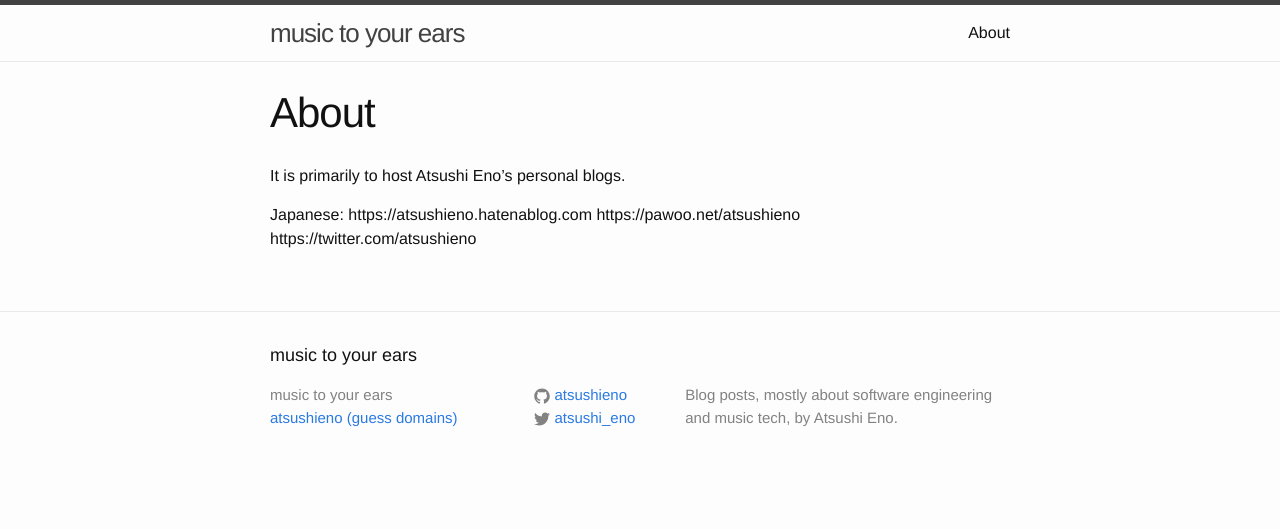
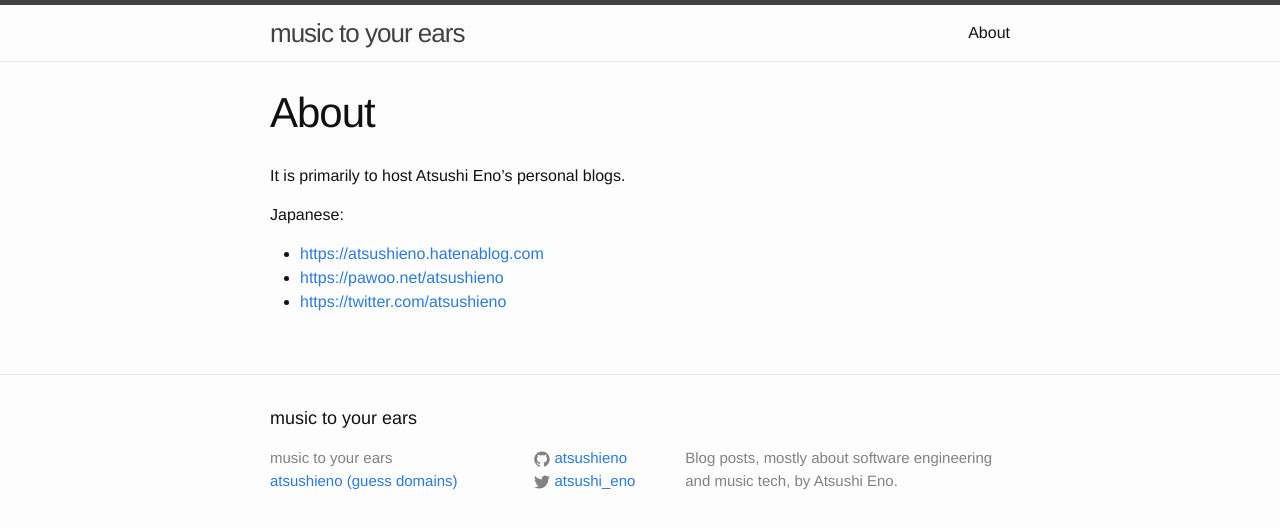
Before and after one commit to atsushieno/atsushieno.github.io, a Jekyll site: the page built from about.md, in a window 1280 px wide. Shown: the top 529 px of the page. Built offline with Jekyll 4.4.1, drawn with Linux system fonts in a browser that asks for light colours; some of the changed lines change nothing that is shown.

Commit message:
Why do I have to explicitly create hrefs for URLs!

```diff
--- a/about.md
+++ b/about.md
@@ -6,4 +6,8 @@ published: true
 ---
 It is primarily to host Atsushi Eno's personal blogs.
 
-Japanese: https://atsushieno.hatenablog.com https://pawoo.net/atsushieno https://twitter.com/atsushieno
+Japanese:
+
+- [https://atsushieno.hatenablog.com](https://atsushieno.hatenablog.com)
+- [https://pawoo.net/atsushieno](https://pawoo.net/atsushieno)
+- [https://twitter.com/atsushieno](https://twitter.com/atsushieno)
```
